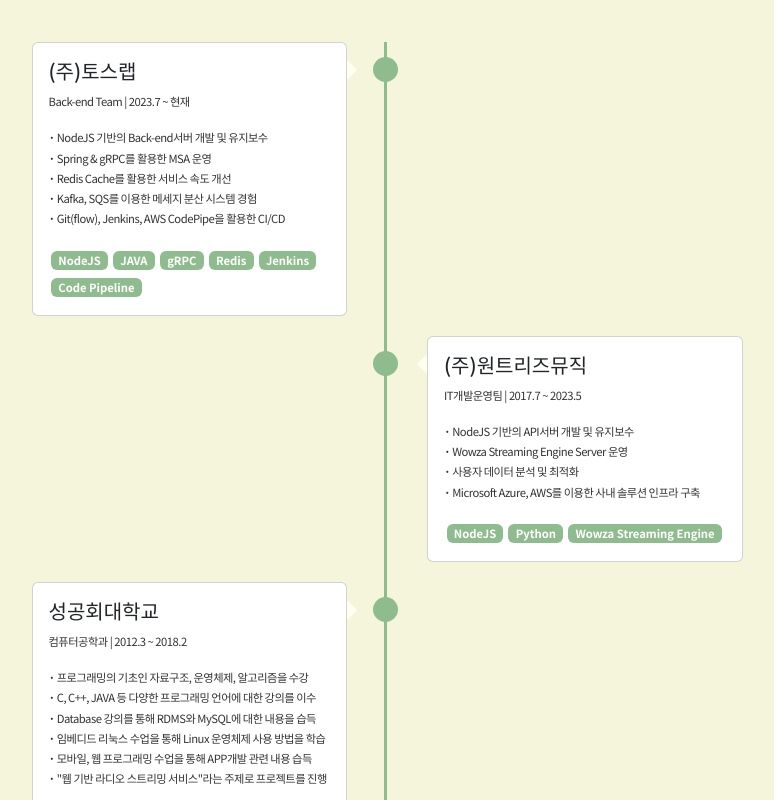
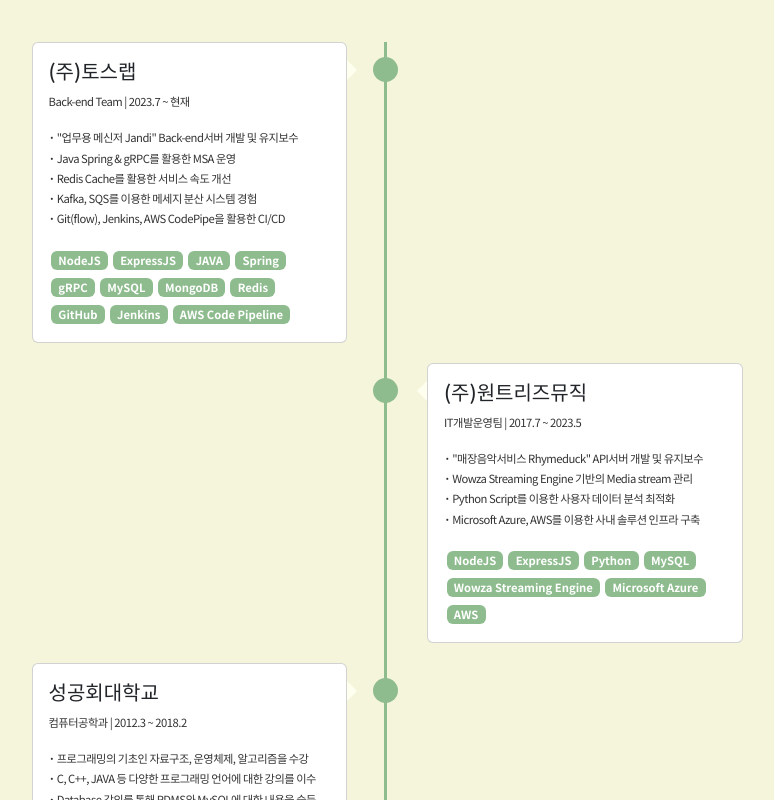
Before and after one commit to dev-jeong/dev-jeong.github.io, a React (Create React App) app: page / in a window 1280 px wide. Shown: the part 3340-4140 px from the top of the page, without its empty margins (403-1177 px from the left). Built offline with nearby package versions, Linux system fonts and the light colour scheme.

Commit message:
Edit Career

```diff
--- a/src/App.js
+++ b/src/App.js
@@ -134,25 +134,25 @@
       duration: "2023.7 ~ 현재 ",
       subtitle: "Back-end Team",
       details: [
-        "NodeJS 기반의 Back-end서버 개발 및 유지보수",
-        "Spring & gRPC를 활용한 MSA 운영",
+        "\"업무용 메신저 Jandi\" Back-end서버 개발 및 유지보수",
+        "Java Spring & gRPC를 활용한 MSA 운영",
         "Redis Cache를 활용한 서비스 속도 개선",
         "Kafka, SQS를 이용한 메세지 분산 시스템 경험",
         "Git(flow), Jenkins, AWS CodePipe을 활용한 CI/CD",
       ],
-      tags: ["NodeJS", "JAVA", "gRPC", "Redis", "Jenkins", "Code Pipeline"],
+      tags: ["NodeJS", "ExpressJS", "JAVA", "Spring", "gRPC", "MySQL", "MongoDB", "Redis", "GitHub","Jenkins", "AWS Code Pipeline"],
     },
     {
       title: "(주)원트리즈뮤직",
       duration: "2017.7 ~ 2023.5",
       subtitle: "IT개발운영팀",
       details: [
-        "NodeJS 기반의 API서버 개발 및 유지보수",
-        "Wowza Streaming Engine Server 운영",
-        "사용자 데이터 분석 및 최적화",
+        "\"매장음악서비스 Rhymeduck\" API서버 개발 및 유지보수",
+        "Wowza Streaming Engine 기반의 Media stream 관리",
+        "Python Script를 이용한 사용자 데이터 분석 최적화",
         "Microsoft Azure, AWS를 이용한 사내 솔루션 인프라 구축",
       ],
-      tags: ["NodeJS", "Python", "Wowza Streaming Engine"],
+      tags: ["NodeJS", "ExpressJS", "Python", "MySQL", "Wowza Streaming Engine", "Microsoft Azure", "AWS"],
     },
     {
       title: "성공회대학교",
```
